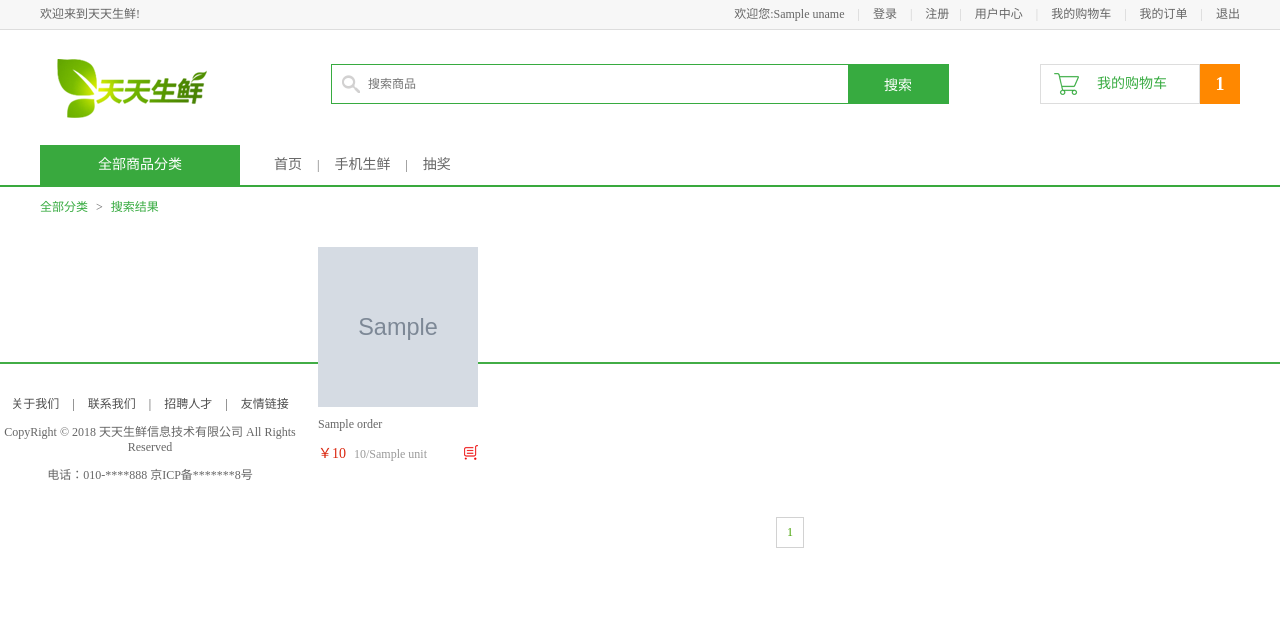
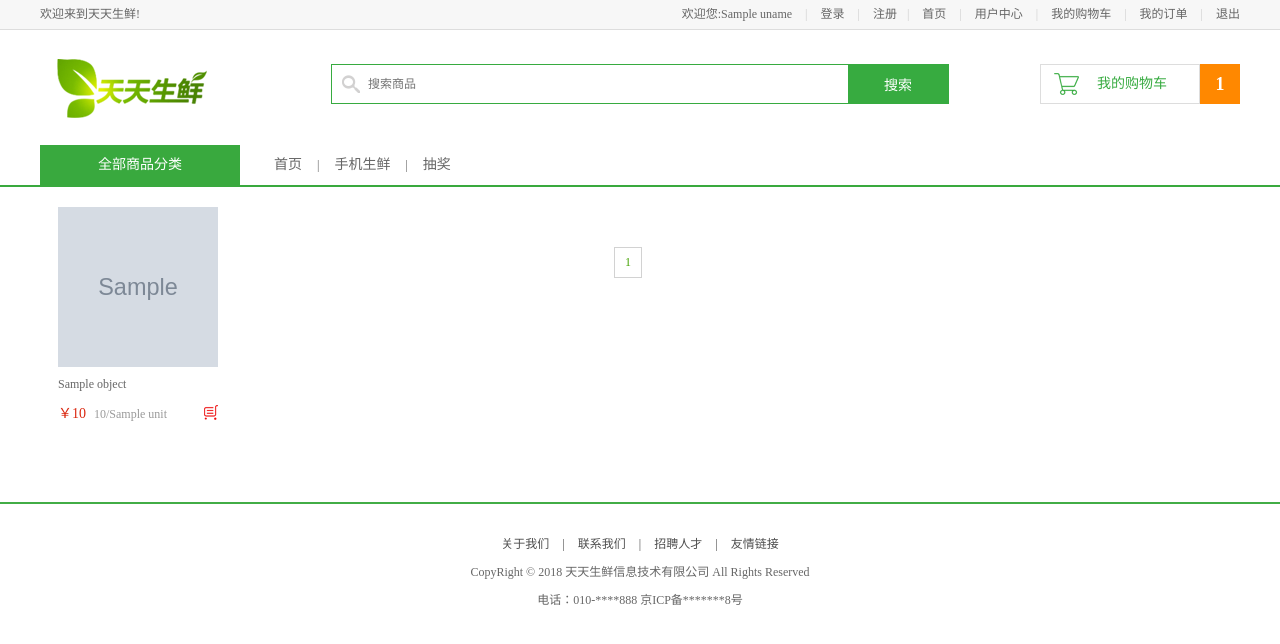
Before and after one commit to BlueJillYang/DailyFresh, a Django app: template templates/search/search.html in a window 1280 px wide. Shown: the top 644 px of the page. Run offline with Django 3.2, Linux system fonts and the light colour scheme; the template is opened without the code that fills it: most values are stand-ins (such as "Sample title", 1, 10 or a date in 2020); grey boxes marked "Sample" are stand-in pictures; parts of the project's set-up code (start-up, migrations or seed data) failed here and were passed over.

Commit message:
全文检索完成 list页面优化完成

```diff
--- a/goods/views.py
+++ b/goods/views.py
@@ -97,5 +97,7 @@ def list(request, type, sort, pagenumber):  # type类别 id编号 sort排序规
     ucart = CartInfo.objects.filter(user_id_id=uid)  # 此用户对应的cart对象
     count = ucart.count()
 
-    context = {'title': '商品列表', 'uname': uname, 'list': list, 'latest': latest, 'page': page, 'type': Type, 'cart_count': count}
+    context = {'title': '商品列表', 'uname': uname, 'list': list,
+               'latest': latest, 'page': page, 'type': Type,
+               'cart_count': count, 'sort': int(sort)}
     return render(request, 'goods/list.html', context)
--- a/static/js/order.js
+++ b/static/js/order.js
@@ -10,7 +10,7 @@ $(function () {
         total_count++;
     });
     $('#gtotal').text(total1.toFixed(2));
-    $('#total_count1').text(total_count);
+    $('#total_count').text(total_count);
     translate=$('#transit').text();
     final=total1+parseFloat(translate);
     $('#final_total').text(final.toFixed(2));
--- a/static/js/verification.js
+++ b/static/js/verification.js
@@ -44,4 +44,23 @@ $(function () {
             }
         }
     });
+    $('#8').click(function () {
+        if($('#username1').text()==''){
+            if(confirm('请先登录,是否继续前往登录页面')){
+                submit();
+            }else {
+                return false;
+            }
+        }
+    });
+    $('#add_cart').click(function () {
+        if($('#username1').text()==''){
+            if(confirm('请先登录,是否继续前往登录页面')){
+                $('#add_cart').prop('href', '/login/');
+                submit();
+            }else {
+                return false;
+            }
+        }
+    });
 });
--- a/templates/baseindex.html
+++ b/templates/baseindex.html
@@ -28,6 +28,8 @@
             </div>
             <div class="user_link fl">
                 <span>|</span>
+                <a href="/">首页</a>
+                <span>|</span>
                 <a href="/user_center_info/" id="user_center1">用户中心</a>
                 <span>|</span>
                 <a href="/cart/" id="cart1">我的购物车</a>
@@ -44,10 +46,8 @@
     <a href="/index/" class="logo fl"><img src="/static/images/logo.png"></a>
     <div class="search_con fl">
         <form method='get' action="/search/" target="_blank">
-        <input type="text" class="input_text fl" name="" placeholder="搜索商品">
+        <input type="text" class="input_text fl" name="q" placeholder="搜索商品">
         <input type="submit" class="input_btn fr" name="" value="搜索">
-{#        <input type="text" name="q">#}
-{#        <input type="submit" value="查询">#}
         </form>
     </div>
     <div class="guest_cart fr">
--- a/templates/df_user/user_center_info.html
+++ b/templates/df_user/user_center_info.html
@@ -5,8 +5,10 @@
 		<a href="/index/" class="logo fl"><img src="/static/images/logo.png"></a>
 		<div class="sub_page_name fl">|&nbsp;&nbsp;&nbsp;&nbsp;用户中心</div>
 		<div class="search_con fr">
-			<input type="text" class="input_text fl" name="" placeholder="搜索商品">
-			<input type="button" class="input_btn fr" name="" value="搜索">
+            <form method='get' action="/search/" target="_blank">
+                <input type="text" class="input_text fl" name="q" placeholder="搜索商品">
+                <input type="submit" class="input_btn fr" name="" value="搜索">
+            </form>
 		</div>
 	</div>
 
--- a/templates/df_user/user_center_order.html
+++ b/templates/df_user/user_center_order.html
@@ -6,8 +6,10 @@
 		<a href="/index/" class="logo fl"><img src="/static/images/logo.png"></a>
 		<div class="sub_page_name fl">|&nbsp;&nbsp;&nbsp;&nbsp;用户中心</div>
 		<div class="search_con fr">
-			<input type="text" class="input_text fl" name="" placeholder="搜索商品">
-			<input type="button" class="input_btn fr" name="" value="搜索">
+            <form method='get' action="/search/" target="_blank">
+                <input type="text" class="input_text fl" name="q" placeholder="搜索商品">
+                <input type="submit" class="input_btn fr" name="" value="搜索">
+            </form>
 		</div>
 	</div>
 
--- a/templates/df_user/user_center_site.html
+++ b/templates/df_user/user_center_site.html
@@ -4,8 +4,10 @@
 		<a href="/index/" class="logo fl"><img src="/static/images/logo.png"></a>
 		<div class="sub_page_name fl">|&nbsp;&nbsp;&nbsp;&nbsp;用户中心</div>
 		<div class="search_con fr">
-			<input type="text" class="input_text fl" name="" placeholder="搜索商品">
-			<input type="button" class="input_btn fr" name="" value="搜索">
+            <form method='get' action="/search/" target="_blank">
+                <input type="text" class="input_text fl" name="q" placeholder="搜索商品">
+                <input type="submit" class="input_btn fr" name="" value="搜索">
+            </form>
 		</div>
 	</div>
 
--- a/templates/search/search.html
+++ b/templates/search/search.html
@@ -18,93 +18,89 @@
         });
     </script>
 
-	<div class="breadcrumb">
-		<a href="/index/">全部分类</a>
-		<span>></span>
-		<a href="#">搜索结果</a>
+    <div class="main_wrap clearfix">
+        <div class="l_wrap fl clearfix">
         </div>
 
-		<div class="r_wrap fr clearfix">
+        <div class="r_wrap fl clearfix">
 
             <ul class="goods_type_list clearfix">
-
-                    {% for goods in page.object_list %}
+                {% for goods in page %}
                     <li>
-                            <a href="/detail/{{ goods.id }}"><img src="/static/media/{{ goods.picture }}"></a>
-                            <h4><a href="/detail/{{ goods.id }}">{{ goods.g_title }}</a></h4>
-                            <div class="operate" id="{{ goods.id }}">
-                                <span class="prize">￥{{ goods.price }}</span>
-                                <span class="unit">{{ goods.price }}/{{ goods.unit }}</span>
+                        <a href="/detail/{{ goods.object.id }}"><img src="/static/media/{{ goods.object.picture }}"></a>
+                        <h4><a href="/detail/{{ goods.object.id }}">{{ goods.object.g_title }}</a></h4>
+                        <div class="operate" id="{{ goods.object.id }}">
+                            <span class="prize">￥{{ goods.object.price }}</span>
+                            <span class="unit">{{ goods.object.price }}/{{ goods.object.unit }}</span>
                             <a href="javascript:;" class="add_goods" id="add_goods" title="加入购物车"></a>
                         </div>
                     </li>
                 {% endfor %}
-
-			</ul>
+                <br>
                 <div class="pagenation">
-				{% if page.has_previous == True %}
-					<a href="?q={{ query }}&page={{ page.previous_page_number }}">上一页</a>
+                    {% if page.has_previous %}
+                        <a href="/search/?q={{ query }}&amp;page={{ page.previous_page_number }}"><上一页</a>
                     {% endif %}
 
-				{% for i in page.paginator.page_range %}
-					{% if page.number == i %}
-					<a class="active">{{ i }}</a>
+                    {% for p in page.paginator.page_range %}
+                        {% if page.number == p %}
+                            <a href="/search/?q={{ query }}&amp;page={{ p }}" class="active">{{ p }}</a>
                         {% else %}
-					<a href="?q={{ query }}&page={{ i }}">{{ i }}</a>
+                            <a href="/search/?q={{ query }}&amp;page={{ p }}">{{ p }}</a>
                         {% endif %}
                     {% endfor %}
 
-				{% if page.has_next == True %}
-				<a href="?q={{ query }}&page={{ page.next_page_number }}">下一页></a>
+                    {% if page.has_next %}
+                        <a href="/search/?q={{ query }}&amp;page={{ page.next_page_number }}"><上一页</a>
                     {% endif %}
                 </div>
         </div>
     </div>
-    <br>
-    <br>
-    <br>
-    <br>
-    <br>
-
-{% endblock body %}
 
 
 
 
 
-{#    #}
-{#    #}
-{#    #}
-{#    <ul class="goods_type_list clearfix">#}
-{#    {% for goods in page %}#}
-{#        <li>#}
-{#            <a href="/detail/{{ goods.id }}"><img src="/static/media/{{ goods.picture }}"></a>#}
-{#            <h4><a href="/detail/{{ goods.id }}">{{ goods.g_title }}</a></h4>#}
-{#            <div class="operate" id="{{ goods.id }}">#}
-{#                <span class="prize">￥{{ goods.price }}</span>#}
-{#                <span class="unit">{{ goods.price }}/{{ goods.unit }}</span>#}
-{#                <a href="javascript:;" class="add_goods" id="add_goods" title="加入购物车"></a>#}
+
+{#	<div class="breadcrumb">#}
+{#		<a href="/index/">全部分类</a>#}
+{#		<span>></span>#}
+{#		<a href="#">搜索结果</a>#}
+{#	</div>#}
+{##}
+{#        <div class="r_wrap fr clearfix">#}
+{#            <div class="goods_type_list clearfix">#}
+{#                {% for goods in page %}#}
+{#                    <li>#}
+{#                        <a href="/detail/{{ goods.object.id }}"><img src="/static/media/{{ goods.object.picture }}"></a>#}
+{#                        <h4><a href="/detail/{{ goods.object.id }}">{{ goods.object.g_title }}</a></h4>#}
+{#                        <div class="operate" id="{{ goods.object.id }}">#}
+{#                            <span class="prize">￥{{ goods.object.price }}</span>#}
+{#                            <span class="unit">{{ goods.object.price }}/{{ goods.object.unit }}</span>#}
+{#                            <a href="javascript:;" class="add_goods" id="add_goods" title="加入购物车"></a>#}
+{#                        </div>#}
+{#                    </li>#}
+{#                {% endfor %}#}
+{##}
+{#                <div class="pagenation">#}
+{#                    {% if page.has_previous %}#}
+{#                        <a href="/search/?q={{ query }}&amp;page={{ page.previous_page_number }}"><上一页</a>#}
+{#                    {% endif %}#}
+{##}
+{#                    {% for p in page.paginator.page_range %}#}
+{#                        {% if page.number == p %}#}
+{#                            <a href="/search/?q={{ query }}&amp;page={{ p }}" class="active">{{ p }}</a>#}
+{#                        {% else %}#}
+{#                            <a href="/search/?q={{ query }}&amp;page={{ p }}">{{ p }}</a>#}
+{#                        {% endif %}#}
+{#                    {% endfor %}#}
+{##}
+{#                    {% if page.has_next %}#}
+{#                        <a href="/search/?q={{ query }}&amp;page={{ page.next_page_number }}"><上一页</a>#}
+{#                    {% endif %}#}
+{#                </div>#}
 {#            </div>#}
-{#        </li>#}
-{#    {% endfor %}#}
-{##}
-{#    <div class="pagenation">#}
-{#        {% if page.has_previous %}#}
-{#            <a href="{{ page.previous_page_number }}"><上一页</a>#}
-{#        {% endif %}#}
-{##}
-{#        {% for p in page.paginator.page_range %}#}
-{#            {% if page.number == p %}#}
-{#                <a href="{{ p }}" class="active">{{ p }}</a>#}
-{#            {% else %}#}
-{#                <a href="{{ p }}">{{ p }}</a>#}
-{#            {% endif %}#}
-{#        {% endfor %}#}
-{##}
-{#        {% if page.has_next %}#}
-{#            <a href="{{ page.next_page_number }}">下一页></a>#}
-{#        {% endif %}#}
-{#    </div>#}
+{#        </div>#}
 {##}
 {#{% if query %}#}
 {#    <h3>搜索结果如下：</h3>#}
@@ -122,3 +118,4 @@
 {#        </div>#}
 {#    {% endif %}#}
 {#{% endif %}#}
+{% endblock body %}
--- a/templates/usercenter.html
+++ b/templates/usercenter.html
@@ -12,7 +12,7 @@
 <body>
 	<div class="header_con">
 		<div class="header">
-			<div class="welcome fl">欢迎来到天天生鲜!</div>
+			<div class="welcome fl">欢迎来到天天生鲜!</a></div>
 			<div class="fr">
 				<div class="login_info fl">
 					欢迎您:<a href="/user_center/">{{ username }}</a>
@@ -25,6 +25,8 @@
 					<a href="/register/" id="register1">注册</a>
 				</div>
 				<div class="user_link fl">
+                    <span>|</span>
+                    <a href="/">首页</a>
 					<span>|</span>
 					<a href="/user_center/" id="user_center1">用户中心</a>
 					<span>|</span>
```
Also changed, not shown: goods/search_views.py (added, +18 -0 lines), templates/goods/list.html (+10 -0 lines), 7 other files. Lines whose indentation alone changed are shown as unchanged.
